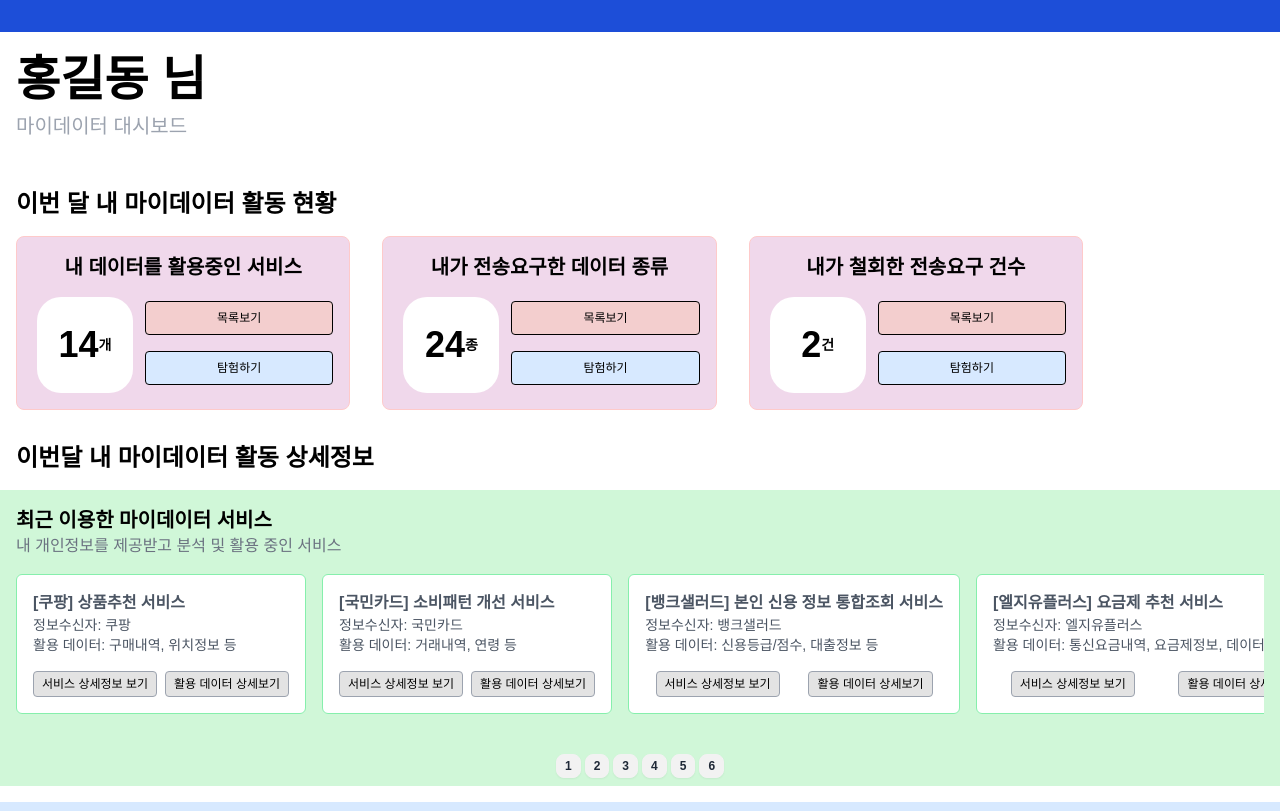
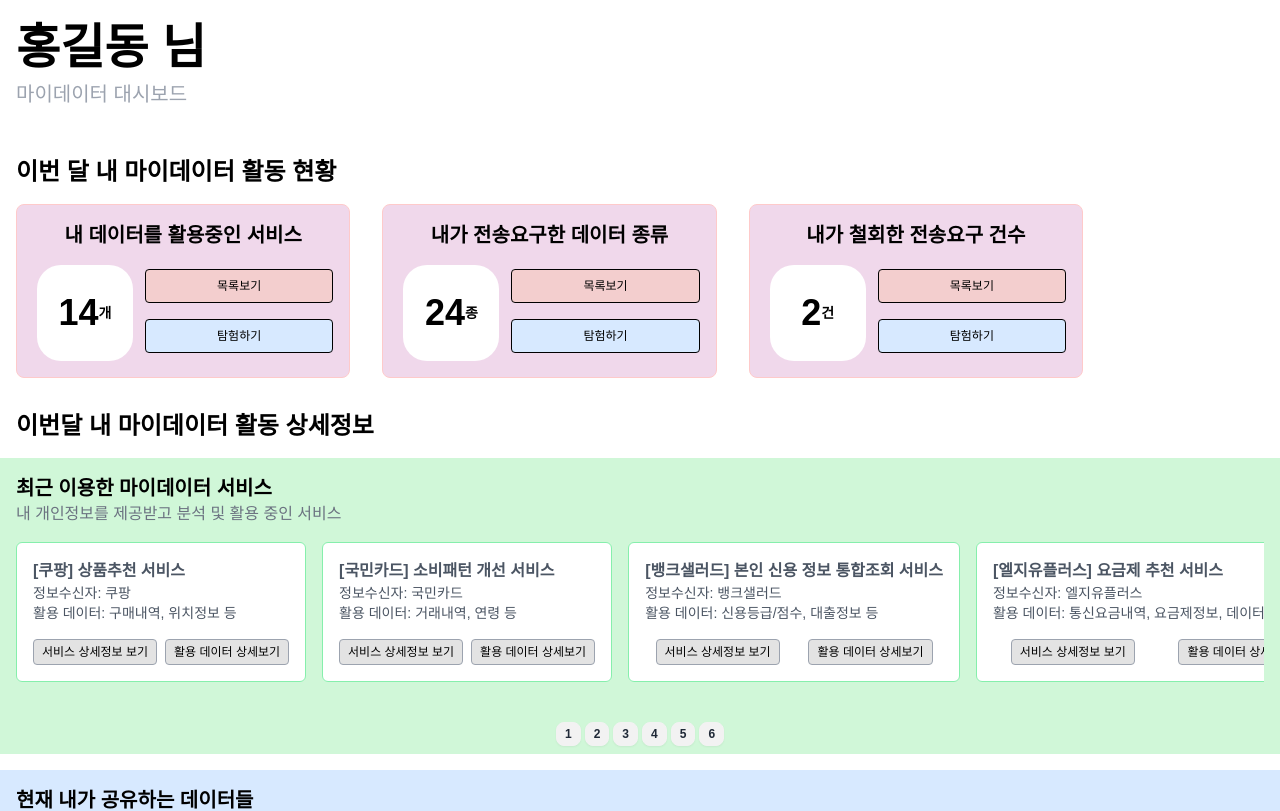
Before and after one commit to mathminds/msa-pilot, a React (Create React App) app in the folder front/: page / in a window 1280 px wide. Shown: the top 811 px of the page. Built offline with nearby package versions, Linux system fonts and the light colour scheme.

Commit message:
original 2

```diff
--- a/front/src/components/Dashboard.js
+++ b/front/src/components/Dashboard.js
@@ -7,9 +7,6 @@ import DataCard from './DataCard';
 const Dashboard = () => {
     return (
         <div className='bg-white'>
-            <div className='bg-blue-700 p-4'>
-            </div>
-
 
             <h1 className='text-5xl font-bold my-2 mx-4 text-black pt-4'>홍길동 님</h1>
             <p className='text-xl text-gray-400 mx-4'>마이데이터 대시보드</p>
```
